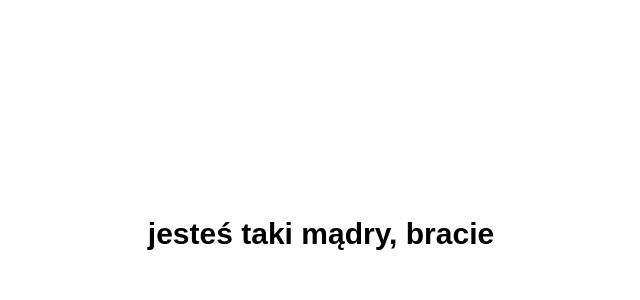
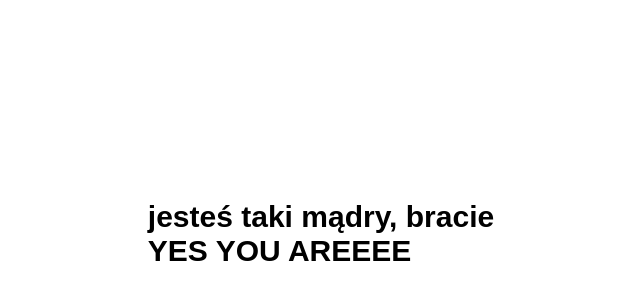
Before and after one commit to msimaisabseintelligent/ForYou, a plain HTML site: page no.html in a window 1280 px wide. Shown: the part 174-474 px from the top of the page, without its empty margins (319-959 px from the left). Drawn offline with Linux system fonts and the light colour scheme.

Commit message:
Update no.html

```diff
--- a/no.html
+++ b/no.html
@@ -15,6 +15,6 @@
     </style>
 </head>
 <body>
-  jesteś taki mądry, bracie
+  jesteś taki mądry, bracie<br>YES YOU AREEEE</br>
 </body>
 </html>
```
